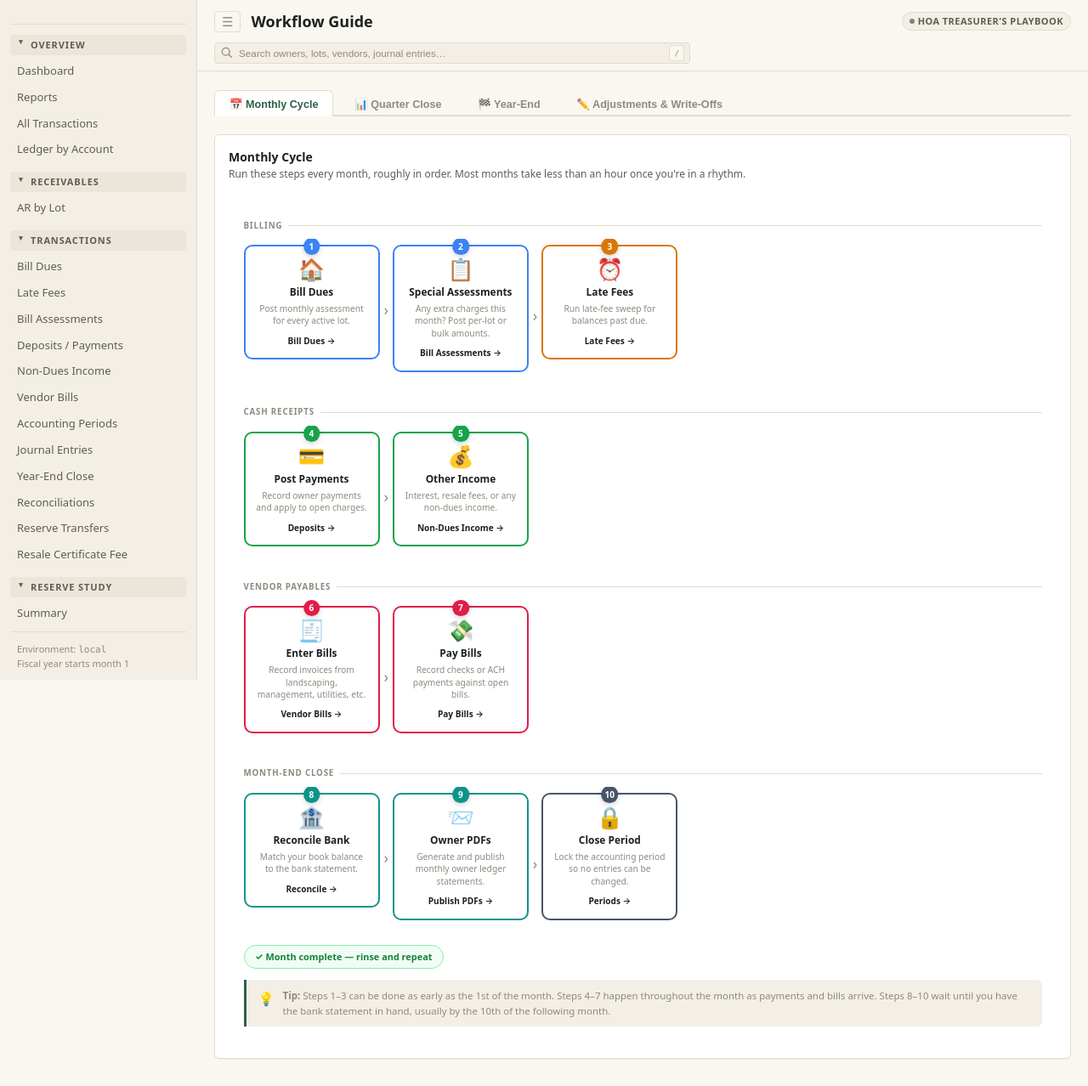
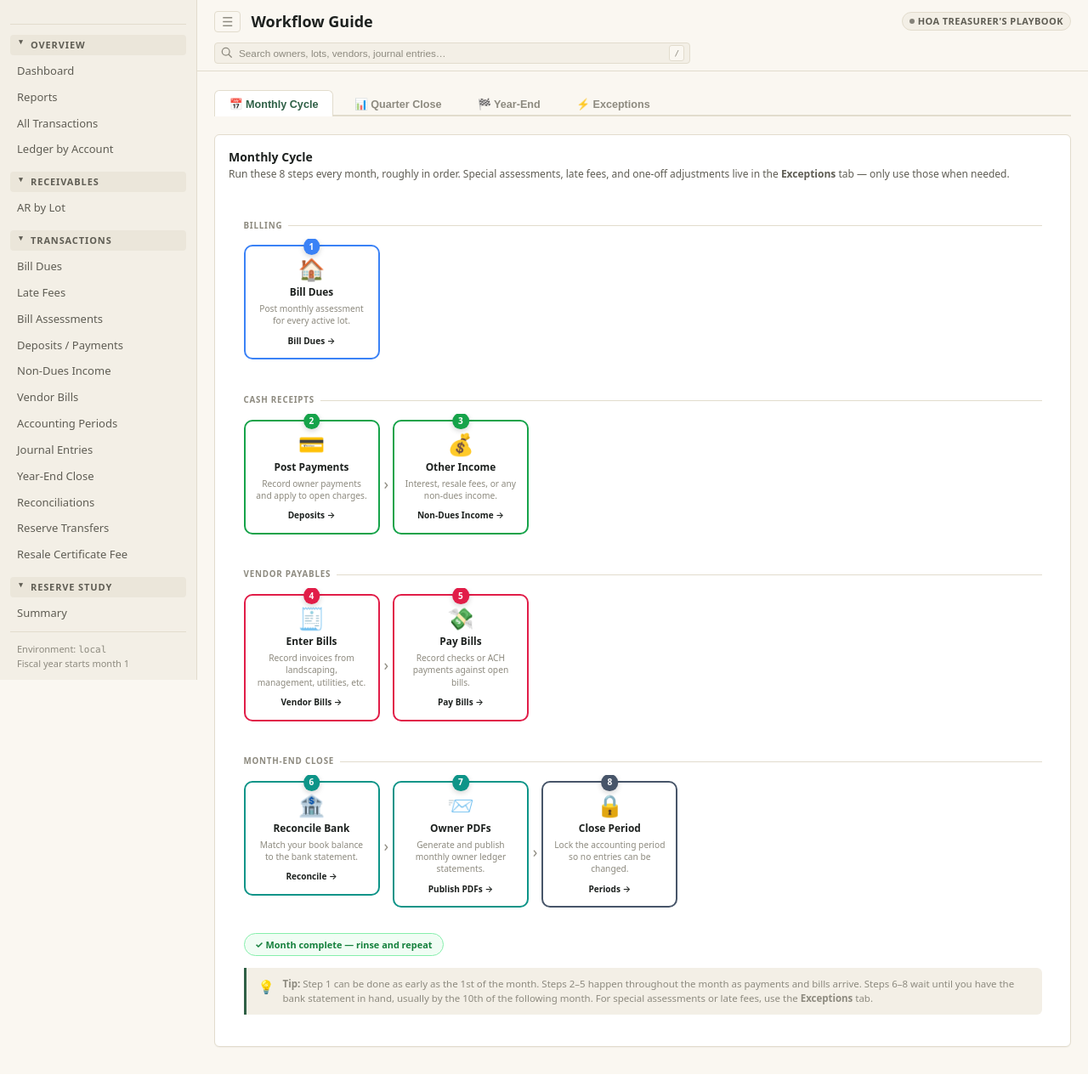
Before and after one commit to dweilert/hoa-accounting-tauri, a Python web app: template src/hoa_accounting/web/templates/workflow_guide.html in a window 1280 px wide. Shown: the whole page at 85% size. Run offline with Jinja, Linux system fonts and the light colour scheme; the template is opened without the code that fills it, so the values that code supplies are empty.

Commit message:
Reorganize Workflow Guide: add Exceptions tab for non-routine items
- Rename Adjustments & Write-Offs tab to Exceptions
- Remove Special Assessments and Late Fees from Monthly Cycle (steps 2-3)
- Renumber Monthly Cycle to 8 steps across 4 clean sections
- Exceptions tab: Special Assessments (4 steps) and Late Fee Sweep
  (5 steps with waiver) added at the top, followed by existing
  write-offs, reclassification, accrual, and reserve fund sections
- Update Monthly Cycle description and tip to reference Exceptions tab
- Update Quarter Close reference from 10 to 8 monthly steps

Co-Authored-By: Claude Sonnet 4.6 <noreply@anthropic.com>

```diff
--- a/src/hoa_accounting/web/templates/workflow_guide.html
+++ b/src/hoa_accounting/web/templates/workflow_guide.html
@@ -249,7 +249,7 @@
   <button class="wf-tab active" data-panel="monthly">📅 Monthly Cycle</button>
   <button class="wf-tab" data-panel="quarter">📊 Quarter Close</button>
   <button class="wf-tab" data-panel="yearend">🏁 Year-End</button>
-  <button class="wf-tab" data-panel="adjustments">✏️ Adjustments &amp; Write-Offs</button>
+  <button class="wf-tab" data-panel="adjustments">⚡ Exceptions</button>
 </div>
 
 {# ════════════════════════════════════════════════════════════════════════
@@ -260,18 +260,15 @@
     <div class="panel__header">
       <div>
         <div class="panel__title">Monthly Cycle</div>
-        <div class="panel__description">Run these steps every month, roughly in order. Most months take less than an hour once you're in a rhythm.</div>
+        <div class="panel__description">Run these 8 steps every month, roughly in order. Special assessments, late fees, and one-off adjustments live in the <strong>Exceptions</strong> tab — only use those when needed.</div>
       </div>
     </div>
     <div class="panel__body" style="padding:1rem 1.25rem 1.5rem;">
 
       <div class="wf-section-label">Billing</div>
       <div class="wf-flow">
-
         {% set monthly_billing = [
           ("1", "🏠", "Bill Dues", "Post monthly assessment for every active lot.", "/dues-billing", "Bill Dues", "blue", "Billing"),
-          ("2", "📋", "Special Assessments", "Any extra charges this month? Post per-lot or bulk amounts.", "/bill-assessments", "Bill Assessments", "blue", "Billing"),
-          ("3", "⏰", "Late Fees", "Run late-fee sweep for balances past due.", "/late-fees", "Late Fees", "amber", "Billing"),
         ] %}
         {% for num, icon, title, desc, href, link_label, color, tag in monthly_billing %}
         <div class="wf-step-wrap">
@@ -290,8 +287,8 @@
       <div class="wf-section-label">Cash Receipts</div>
       <div class="wf-flow">
         {% set monthly_cash = [
-          ("4", "💳", "Post Payments", "Record owner payments and apply to open charges.", "/deposit-batch", "Deposits", "green", "Cash"),
-          ("5", "💰", "Other Income", "Interest, resale fees, or any non-dues income.", "/income-batch", "Non-Dues Income", "green", "Cash"),
+          ("2", "💳", "Post Payments", "Record owner payments and apply to open charges.", "/deposit-batch", "Deposits", "green", "Cash"),
+          ("3", "💰", "Other Income", "Interest, resale fees, or any non-dues income.", "/income-batch", "Non-Dues Income", "green", "Cash"),
         ] %}
         {% for num, icon, title, desc, href, link_label, color, tag in monthly_cash %}
         <div class="wf-step-wrap">
@@ -310,8 +307,8 @@
       <div class="wf-section-label">Vendor Payables</div>
       <div class="wf-flow">
         {% set monthly_vendors = [
-          ("6", "🧾", "Enter Bills", "Record invoices from landscaping, management, utilities, etc.", "/vendor-bill-new", "Vendor Bills", "rose", "Payables"),
-          ("7", "💸", "Pay Bills", "Record checks or ACH payments against open bills.", "/vendor-bills", "Pay Bills", "rose", "Payables"),
+          ("4", "🧾", "Enter Bills", "Record invoices from landscaping, management, utilities, etc.", "/vendor-bill-new", "Vendor Bills", "rose", "Payables"),
+          ("5", "💸", "Pay Bills", "Record checks or ACH payments against open bills.", "/vendor-bills", "Pay Bills", "rose", "Payables"),
         ] %}
         {% for num, icon, title, desc, href, link_label, color, tag in monthly_vendors %}
         <div class="wf-step-wrap">
@@ -330,9 +327,9 @@
       <div class="wf-section-label">Month-End Close</div>
       <div class="wf-flow">
         {% set monthly_close = [
-          ("8", "🏦", "Reconcile Bank", "Match your book balance to the bank statement.", "/reconciliation-new", "Reconcile", "teal", "Close"),
-          ("9", "📨", "Owner PDFs", "Generate and publish monthly owner ledger statements.", "/batch-pdf", "Publish PDFs", "teal", "Close"),
-          ("10", "🔒", "Close Period", "Lock the accounting period so no entries can be changed.", "/accounting-periods", "Periods", "slate", "Close"),
+          ("6", "🏦", "Reconcile Bank", "Match your book balance to the bank statement.", "/reconciliation-new", "Reconcile", "teal", "Close"),
+          ("7", "📨", "Owner PDFs", "Generate and publish monthly owner ledger statements.", "/batch-pdf", "Publish PDFs", "teal", "Close"),
+          ("8", "🔒", "Close Period", "Lock the accounting period so no entries can be changed.", "/accounting-periods", "Periods", "slate", "Close"),
         ] %}
         {% for num, icon, title, desc, href, link_label, color, tag in monthly_close %}
         <div class="wf-step-wrap">
@@ -352,7 +349,7 @@
 
       <div class="wf-tip">
         <span class="wf-tip__icon">💡</span>
-        <span><strong>Tip:</strong> Steps 1–3 can be done as early as the 1st of the month. Steps 4–7 happen throughout the month as payments and bills arrive. Steps 8–10 wait until you have the bank statement in hand, usually by the 10th of the following month.</span>
+        <span><strong>Tip:</strong> Step 1 can be done as early as the 1st of the month. Steps 2–5 happen throughout the month as payments and bills arrive. Steps 6–8 wait until you have the bank statement in hand, usually by the 10th of the following month. For special assessments or late fees, use the <strong>Exceptions</strong> tab.</span>
       </div>
     </div>
   </div>
@@ -373,7 +370,7 @@
 
       <div class="wf-tip" style="margin-top:0;margin-bottom:1rem;">
         <span class="wf-tip__icon">↩</span>
-        <span>First, complete all <strong>10 Monthly Cycle steps</strong> through "Close Period." Then continue here.</span>
+        <span>First, complete all <strong>8 Monthly Cycle steps</strong> through "Close Period." Then continue here.</span>
       </div>
 
       <div class="wf-section-label">Receivables Review</div>
@@ -549,14 +546,69 @@
   <div class="panel">
     <div class="panel__header">
       <div>
-        <div class="panel__title">Adjustments &amp; Write-Offs</div>
-        <div class="panel__description">These situations don't happen every month, but every treasurer encounters them. Each one requires a manual journal entry to keep the books accurate.</div>
+        <div class="panel__title">Exceptions</div>
+        <div class="panel__description">These workflows don't happen every month — only run them when the situation calls for it. Keeping these out of the Monthly Cycle prevents confusion about what's routine vs. occasional.</div>
       </div>
     </div>
     <div class="panel__body" style="padding:1rem 1.25rem 1.5rem;">
 
+      {# ── Special Assessments ── #}
+      <div class="wf-section-label">Special Assessments — Extra Charges Beyond Monthly Dues</div>
+      <div class="wf-flow">
+        {% set sa_steps = [
+          ("1", "🗳️", "Board Approval", "Obtain board resolution authorizing the special assessment — amount, purpose, and due date.", "#", "Document only", "amber"),
+          ("2", "📋", "Bill All or Select Lots", "Use 'Bill All' for a flat amount across every lot, or enter individual amounts per lot.", "/bill-assessments", "Bill Assessments", "blue"),
+          ("3", "💳", "Post Payments", "As owners pay, record deposits and apply to the open special assessment charge.", "/deposit-batch", "Deposits", "green"),
+          ("4", "📬", "Follow Up on Overdue", "Check AR by Lot after the due date — treat unpaid special assessments the same as overdue dues.", "/ar-lots", "AR by Lot", "rose"),
+        ] %}
+        {% for num, icon, title, desc, href, link_label, color in sa_steps %}
+        <div class="wf-step-wrap">
+          <div class="wf-step wf-step--{{ color }}">
+            <div class="wf-step__num">{{ num }}</div>
+            <div class="wf-step__icon">{{ icon }}</div>
+            <div class="wf-step__title">{{ title }}</div>
+            <div class="wf-step__desc">{{ desc }}</div>
+            <a href="{{ href }}" class="wf-step__link">{{ link_label }} →</a>
+          </div>
+          {% if not loop.last %}<div class="wf-arrow">›</div>{% endif %}
+        </div>
+        {% endfor %}
+      </div>
+      <div class="wf-tip">
+        <span class="wf-tip__icon">💡</span>
+        <span><strong>Accounting:</strong> A special assessment posts DR Accounts Receivable / CR Assessment Income — identical to monthly dues, just a different description. The board resolution is your paper trail; keep it on file.</span>
+      </div>
+
+      {# ── Late Fee Sweep ── #}
+      <div class="wf-section-label" style="margin-top:2rem;">Late Fee Sweep — Charge Delinquent Owners</div>
+      <div class="wf-flow">
+        {% set lfs_steps = [
+          ("1", "📬", "Review AR Aging", "Check AR by Lot to identify which owners are past due by your policy threshold (e.g. 30 days).", "/ar-lots", "AR by Lot", "blue"),
+          ("2", "⏰", "Run Late Fee Sweep", "Posts DR Accounts Receivable / CR Late Fee Income per delinquent owner. Income is recognized now.", "/late-fees", "Late Fees", "amber"),
+          ("3", "📨", "Notify Owners", "Publish updated owner statements so each owner sees the late fee charge.", "/batch-pdf", "Publish PDFs", "teal"),
+          ("4", "💳", "Post Payment if Received", "When the owner pays, record it via Deposits — this reduces AR, it does not post new income.", "/deposit-batch", "Deposits", "green"),
+          ("5", "🗳️", "Waiver if Board Approves", "Reversing JE: DR Late Fee Income / CR Accounts Receivable. Attach the board resolution.", "/journal-entry-new", "New JE", "rose"),
+        ] %}
+        {% for num, icon, title, desc, href, link_label, color in lfs_steps %}
+        <div class="wf-step-wrap">
+          <div class="wf-step wf-step--{{ color }}">
+            <div class="wf-step__num">{{ num }}</div>
+            <div class="wf-step__icon">{{ icon }}</div>
+            <div class="wf-step__title">{{ title }}</div>
+            <div class="wf-step__desc">{{ desc }}</div>
+            <a href="{{ href }}" class="wf-step__link">{{ link_label }} →</a>
+          </div>
+          {% if not loop.last %}<div class="wf-arrow">›</div>{% endif %}
+        </div>
+        {% endfor %}
+      </div>
+      <div class="wf-tip">
+        <span class="wf-tip__icon">💡</span>
+        <span><strong>Key rule:</strong> Income is recognized at billing time (step 2). Collecting the fee in step 4 reduces AR — it does not post new income. This is the most common late-fee bookkeeping mistake.</span>
+      </div>
+
       {# ── Write-off scenario ── #}
-      <div class="wf-section-label">Owner Write-Off — Uncollectable Balance</div>
+      <div class="wf-section-label" style="margin-top:2rem;">Owner Write-Off — Uncollectable Balance</div>
       <div class="wf-flow">
         {% set wo_steps = [
           ("1", "📬", "Age the Balance", "Confirm the amount is genuinely uncollectable — typically 90+ days with no payment or response.", "/ar-lots", "AR by Lot", "blue"),
@@ -635,33 +687,6 @@
         <span><strong>Common accruals for HOAs:</strong> management fee not yet invoiced, annual insurance premium split across months, or landscaping done in December but billed in January. Accruals match the expense to the month it was incurred — important for accurate budget-vs-actual reporting.</span>
       </div>
 
-      {# ── Late fee lifecycle ── #}
-      <div class="wf-section-label" style="margin-top:2rem;">Late Fees — Full Lifecycle</div>
-      <div class="wf-flow">
-        {% set lf_steps = [
-          ("1", "⏰", "Bill the Late Fee", "Run the Late Fees sweep. Posts DR Accounts Receivable / CR Late Fee Income per delinquent owner.", "/late-fees", "Late Fees", "amber"),
-          ("2", "💳", "Owner Pays in Full", "Record payment via Deposits. Apply to the open late fee charge. AR is cleared; income was already recognized in step 1.", "/deposit-batch", "Deposits", "green"),
-          ("3", "⚖️", "Partial Payment", "Owner pays dues but not the fee. The unpaid late fee ages. It can trigger another late fee next cycle if policy allows.", "/ar-lots", "AR by Lot", "blue"),
-          ("4", "🗳️", "Board Waiver", "Board votes to waive the fee. Get written resolution, then post a reversing JE: DR Late Fee Income, CR Accounts Receivable.", "/journal-entry-new", "New JE", "rose"),
-        ] %}
-        {% for num, icon, title, desc, href, link_label, color in lf_steps %}
-        <div class="wf-step-wrap">
-          <div class="wf-step wf-step--{{ color }}">
-            <div class="wf-step__num">{{ num }}</div>
-            <div class="wf-step__icon">{{ icon }}</div>
-            <div class="wf-step__title">{{ title }}</div>
-            <div class="wf-step__desc">{{ desc }}</div>
-            <a href="{{ href }}" class="wf-step__link">{{ link_label }} →</a>
-          </div>
-          {% if not loop.last %}<div class="wf-arrow">›</div>{% endif %}
-        </div>
-        {% endfor %}
-      </div>
-      <div class="wf-tip">
-        <span class="wf-tip__icon">💡</span>
-        <span><strong>Key accounting rule:</strong> Income is recognized at billing time (step 1), not when cash is received. When an owner pays the late fee, you are reducing AR — you are <em>not</em> posting new income. This is the most common late-fee bookkeeping mistake. If you waive a fee after billing it, the reversing JE in step 4 removes the income already recognized.</span>
-      </div>
-
       {# ── Reserve fund adjustment ── #}
       <div class="wf-section-label" style="margin-top:2rem;">Reserve Fund — When to Use a Journal Entry</div>
       <div class="wf-flow">
```
